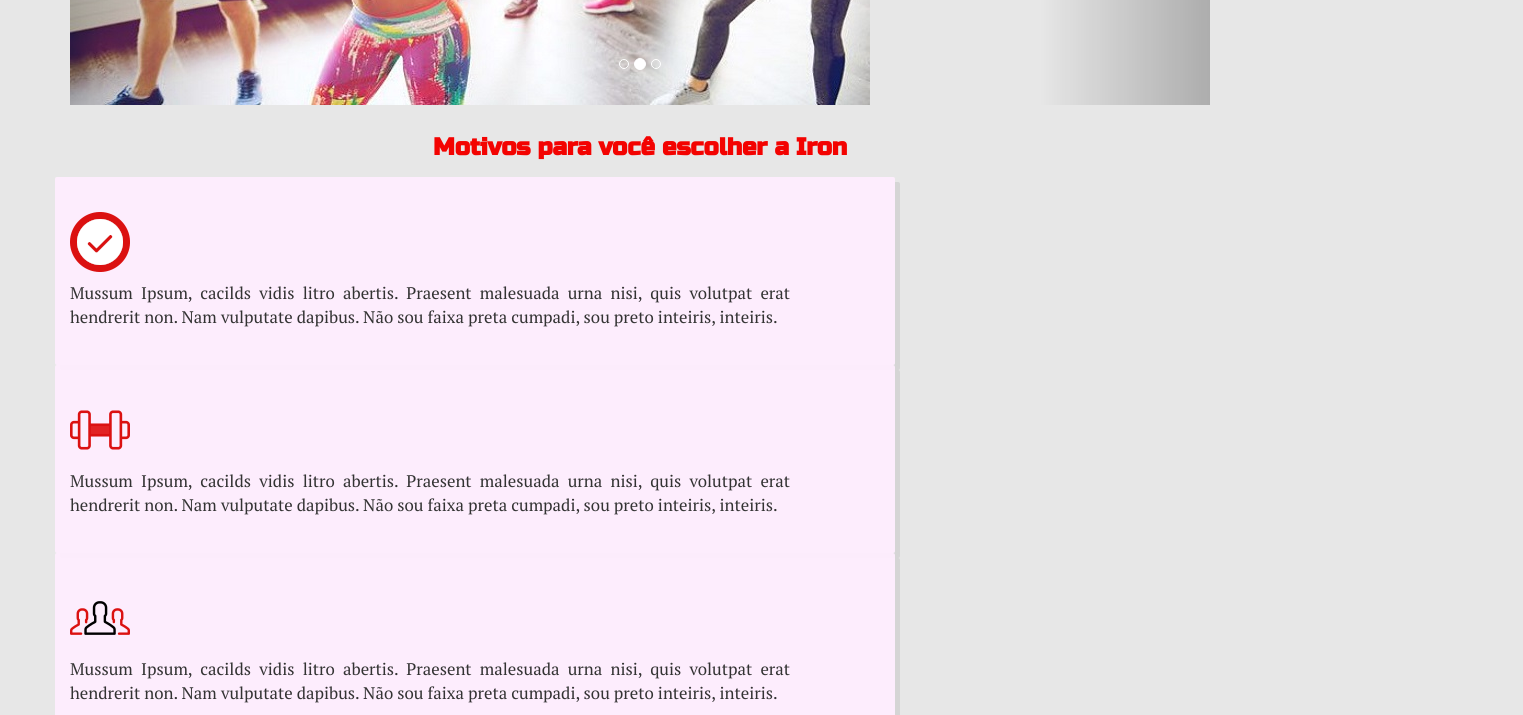
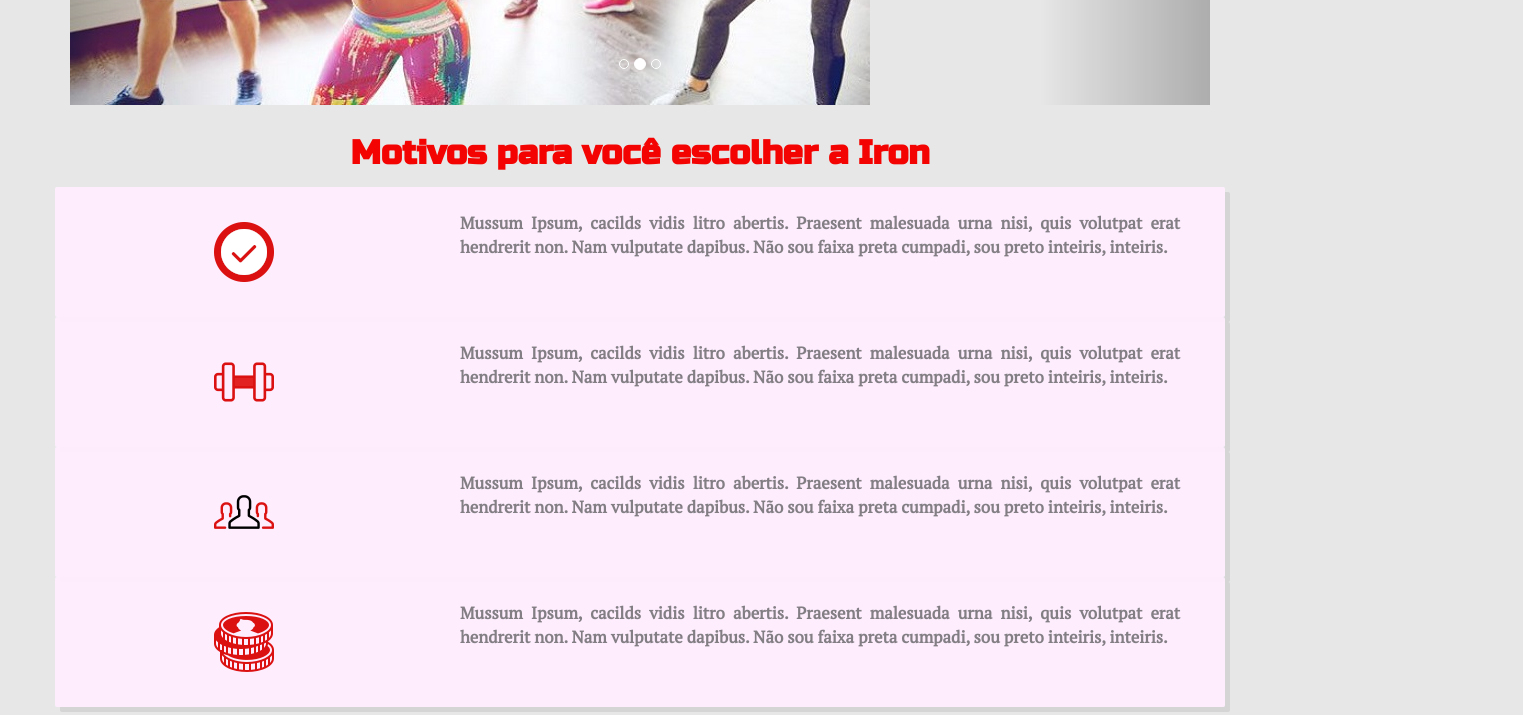
Before and after one commit to germannocr/ironFit, a plain HTML site: page index.html in a window 1280 px wide. Shown: the part 1490-2205 px from the top of the page, 1523 px wide, since content can reach past the window. Drawn offline with nearby package versions, Linux system fonts and the light colour scheme.

Commit message:
Configurando as ultimas medias queries (PC / 1080+)

```diff
--- a/css/index.css
+++ b/css/index.css
@@ -157,7 +157,9 @@ nav {
 p, span, a {
 	text-align: justify;
 	font-family: 'PT Serif', serif;
-	font-size: 1.2em
+	font-size: 1.2em;
+	font-weight: 800;
+	color: #827E84;
 }
 
 
@@ -327,7 +329,7 @@ p, span, a {
 
 /*md > 992*/
 
-@media screen and (min-width: 992px) {
+@media screen and (min-width: 992px ) and (max-width: 1079px) {
 
   h1, h2, h3, h4, p {
 		width: 75vmin;
@@ -353,5 +355,13 @@ p, span, a {
 		width: 90vmin;
 	}
 
+	h3 {
+		font-size: 2.4em;
+	}
+
+	#motivos img {
+		margin-left: 40%; /*maldito seja o bs e seu alinhamennto*/
+	}
+
 
 }
--- a/index.html
+++ b/index.html
@@ -129,34 +129,34 @@
 
 				<h3 id="motivo-titulo">Motivos para você escolher a Iron</h3>
 				<div class="row conteudo">
-					<div class="col-xs-2 col-sm-2 col-md-6 col-lg-6">
+					<div class="col-xs-2 col-sm-2 col-md-6 col-lg-4">
 						<img src="imgs/check.png" id="check" class="icone img-responsive" alt="icone de um simbolo de 'check'">
 					</div>
-					<div class="col-xs-10 motivos-txt">
+					<div class="col-xs-10 col-lg-8 motivos-txt">
 						<p> Mussum Ipsum, cacilds vidis litro abertis. Praesent malesuada urna nisi, quis volutpat erat hendrerit non. Nam vulputate dapibus. Não sou faixa preta cumpadi, sou preto inteiris, inteiris.</p>
 					</div>
 				</div>
 				<div class="row conteudo">
-					<div class="col-xs-2 col-sm-2 col-md-6 col-lg-6">
+					<div class="col-xs-2 col-sm-2 col-md-6 col-lg-4">
 						<img src="imgs/altere.png" id="peso" class="icone img-responsive" alt="icone de um alteres de academia">
 					</div>
-					<div class="col-xs-10 motivos-txt">
+					<div class="col-xs-10 col-lg-8 motivos-txt">
 						<p> Mussum Ipsum, cacilds vidis litro abertis. Praesent malesuada urna nisi, quis volutpat erat hendrerit non. Nam vulputate dapibus. Não sou faixa preta cumpadi, sou preto inteiris, inteiris.</p>
 					</div>
 				</div>
 				<div class="row conteudo">
-					<div class="col-xs-2 col-sm-2 col-md-6 col-lg-6">
+					<div class="col-xs-2 col-sm-2 col-md-6 col-lg-4">
 						<img src="imgs/grupo.png" id="grupo" class="icone img-responsive" alt="icone de um grupo de pessoas">
 					</div>
-					<div class="col-xs-10 motivos-txt">
+					<div class="col-xs-10 col-lg-8 motivos-txt">
 						<p> Mussum Ipsum, cacilds vidis litro abertis. Praesent malesuada urna nisi, quis volutpat erat hendrerit non. Nam vulputate dapibus. Não sou faixa preta cumpadi, sou preto inteiris, inteiris.</p>
 					</div>
 				</div>
 				<div class="row conteudo">
-					<div class="col-xs-2 col-sm-2 col-md-6 col-lg-6">
+					<div class="col-xs-2 col-sm-2 col-md-6 col-lg-4 ">
 						<img src="imgs/moedas.png" id="moedas" class="icone img-responsive" alt="icone de um algumas moedas">
 					</div>
-					<div class="col-xs-10 motivos-txt">
+					<div class="col-xs-10 col-lg-8 motivos-txt">
 						<p> Mussum Ipsum, cacilds vidis litro abertis. Praesent malesuada urna nisi, quis volutpat erat hendrerit non. Nam vulputate dapibus. Não sou faixa preta cumpadi, sou preto inteiris, inteiris.</p>
 					</div>
 				</div>
```
